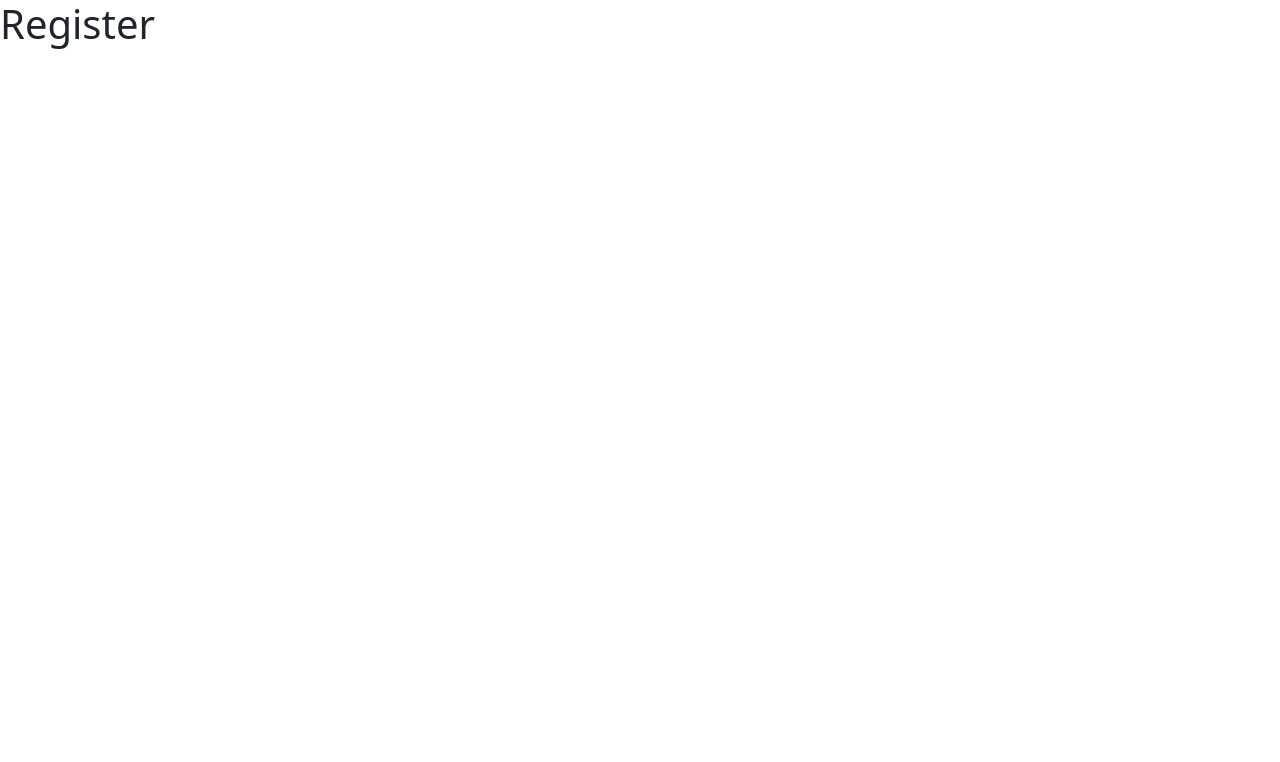
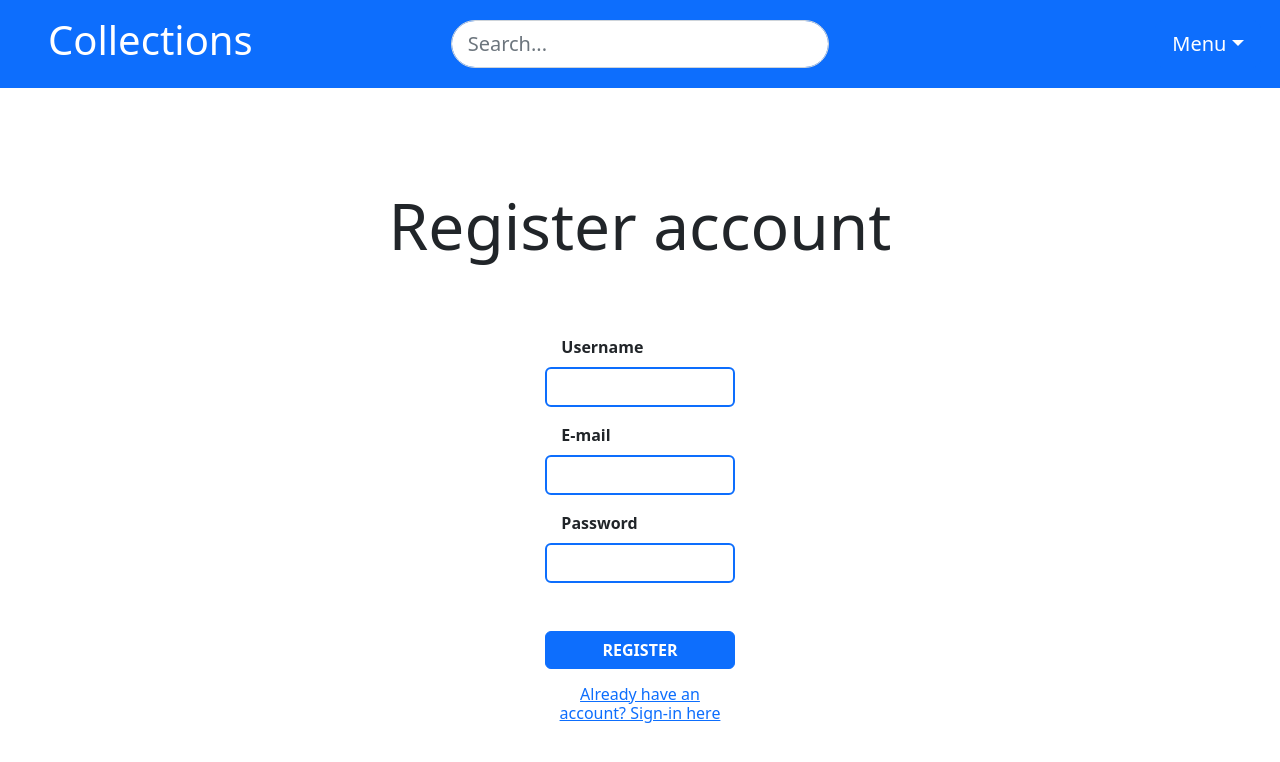
Before and after one commit to 1zboro1/item-collection-app, a React (Create React App) app in the folder client/: page /register in a window 1280 px wide. Shown: the top 762 px of the page. Built offline with nearby package versions, Linux system fonts and the light colour scheme.

Commit message:
finish front for login/register and add 404 page

```diff
--- a/client/src/App.js
+++ b/client/src/App.js
@@ -9,6 +9,7 @@ import ItemPage from "./pages/ItemPage";
 import Login from "./pages/Login";
 import MyCollections from "./pages/MyCollections";
 import Register from "./pages/Register";
+import PageNotFound from "./pages/PageNotFound";
 
 function App() {
   return (
@@ -24,6 +25,7 @@ function App() {
           <Route path="/additem" element={<AddItem />} />
           <Route path="/itempage" element={<ItemPage />} />
           <Route path="/" element={<Home />} />
+          <Route path="*" element={<PageNotFound />} />
         </Routes>
       </Router>
     </div>
--- a/client/src/pages/Login.js
+++ b/client/src/pages/Login.js
@@ -1,5 +1,75 @@
 import React from "react";
+import { useState } from "react";
+import { Link } from "react-router-dom";
+import "bootstrap/dist/css/bootstrap.min.css";
+import { Button, Form, Container, Row, Col } from "react-bootstrap";
+import Header from "../components/Header";
 
 export default function Login() {
-  return <h1>Login</h1>
+  const [email, setEmail] = useState("");
+  const [password, setPassword] = useState("");
+  return (
+    <>
+      <Header />
+      <Container fluid>
+        <h1
+          style={{ fontSize: "4rem", textAlign: "center", marginTop: "100px" }}
+        >
+          Sign-in to your account
+        </h1>
+        <Form style={{ marginTop: "70px" }}>
+          <Row className="mb-3">
+            <Col lg={{ span: 2, offset: 5 }}>
+              <Form.Group controlId="emailInput">
+                <Form.Label className="mx-3">
+                  <strong>E-mail</strong>
+                </Form.Label>
+                <Form.Control
+                  type="text"
+                  value={email}
+                  onChange={(e) => {
+                    setEmail(e.target.value);
+                  }}
+                  className="square border border-primary border-2"
+                />
+              </Form.Group>
+            </Col>
+          </Row>
+          <Row>
+            <Col lg={{ span: 2, offset: 5 }}>
+              <Form.Group controlId="passwordInput">
+                <Form.Label className="mx-3">
+                  <strong>Password</strong>
+                </Form.Label>
+                <Form.Control
+                  type="password"
+                  value={password}
+                  onChange={(e) => {
+                    setPassword(e.target.value);
+                  }}
+                  className="square border border-primary border-2"
+                />
+              </Form.Group>
+            </Col>
+          </Row>
+          <Row className="mt-5">
+            <Col lg={{ span: 2, offset: 5 }}>
+              <div className="d-grid gap-2 ">
+                <Button type="submit">
+                  <strong>LOGIN</strong>
+                </Button>
+              </div>
+            </Col>
+          </Row>
+          <Row className="mt-3">
+            <Col lg={{ span: 2, offset: 5 }} className="text-center">
+              <Link to="/register">
+                <h6>Click here to register</h6>
+              </Link>
+            </Col>
+          </Row>
+        </Form>
+      </Container>
+    </>
+  );
 }
--- /dev/null
+++ b/client/src/pages/PageNotFound.js
@@ -0,0 +1,12 @@
+import React from "react";
+import "bootstrap/dist/css/bootstrap.min.css";
+import Header from "../components/Header";
+
+export default function PageNotFound() {
+  return (
+    <>
+      <Header />
+      <h1 className="text-center" style={{marginTop: "150px"}}>Ups... page not found</h1>
+    </>
+  );
+}
--- a/client/src/pages/Register.js
+++ b/client/src/pages/Register.js
@@ -1,5 +1,93 @@
 import React from "react";
+import { useState } from "react";
+import { Link } from "react-router-dom";
+import "bootstrap/dist/css/bootstrap.min.css";
+import { Button, Form, Container, Row, Col } from "react-bootstrap";
+import Header from "../components/Header";
 
 export default function Register() {
-  return <h1>Register</h1>
+  const [email, setEmail] = useState("");
+  const [password, setPassword] = useState("");
+  const [username, setUsername] = useState("");
+  return (
+    <>
+      <Header />
+      <Container fluid>
+        <h1
+          style={{ fontSize: "4rem", textAlign: "center", marginTop: "100px" }}
+        >
+          Register account
+        </h1>
+        <Form style={{ marginTop: "70px" }}>
+          <Row className="mb-3">
+            <Col lg={{ span: 2, offset: 5 }}>
+              <Form.Group controlId="usernameInput">
+                <Form.Label className="mx-3">
+                  <strong>Username</strong>
+                </Form.Label>
+                <Form.Control
+                  type="text"
+                  value={username}
+                  onChange={(e) => {
+                    setUsername(e.target.value);
+                  }}
+                  className="square border border-primary border-2"
+                />
+              </Form.Group>
+            </Col>
+          </Row>
+          <Row className="mb-3">
+            <Col lg={{ span: 2, offset: 5 }}>
+              <Form.Group controlId="emailInput">
+                <Form.Label className="mx-3">
+                  <strong>E-mail</strong>
+                </Form.Label>
+                <Form.Control
+                  type="text"
+                  value={email}
+                  onChange={(e) => {
+                    setEmail(e.target.value);
+                  }}
+                  className="square border border-primary border-2"
+                />
+              </Form.Group>
+            </Col>
+          </Row>
+          <Row>
+            <Col lg={{ span: 2, offset: 5 }}>
+              <Form.Group controlId="passwordInput">
+                <Form.Label className="mx-3">
+                  <strong>Password</strong>
+                </Form.Label>
+                <Form.Control
+                  type="password"
+                  value={password}
+                  onChange={(e) => {
+                    setPassword(e.target.value);
+                  }}
+                  className="square border border-primary border-2"
+                />
+              </Form.Group>
+            </Col>
+          </Row>
+          <Row className="mt-5">
+            <Col lg={{ span: 2, offset: 5 }}>
+              <div className="d-grid gap-2 ">
+                <Button type="submit">
+                  <strong>REGISTER</strong>
+                </Button>
+              </div>
+            </Col>
+          </Row>
+          <Row className="mt-3">
+            <Col lg={{ span: 2, offset: 5 }} className="text-center">
+              <Link to="/login">
+                <h6>Already have an account? Sign-in here</h6>
+              </Link>
+            </Col>
+          </Row>
+        </Form>
+      </Container>
+    </>
+  );
 }
```
